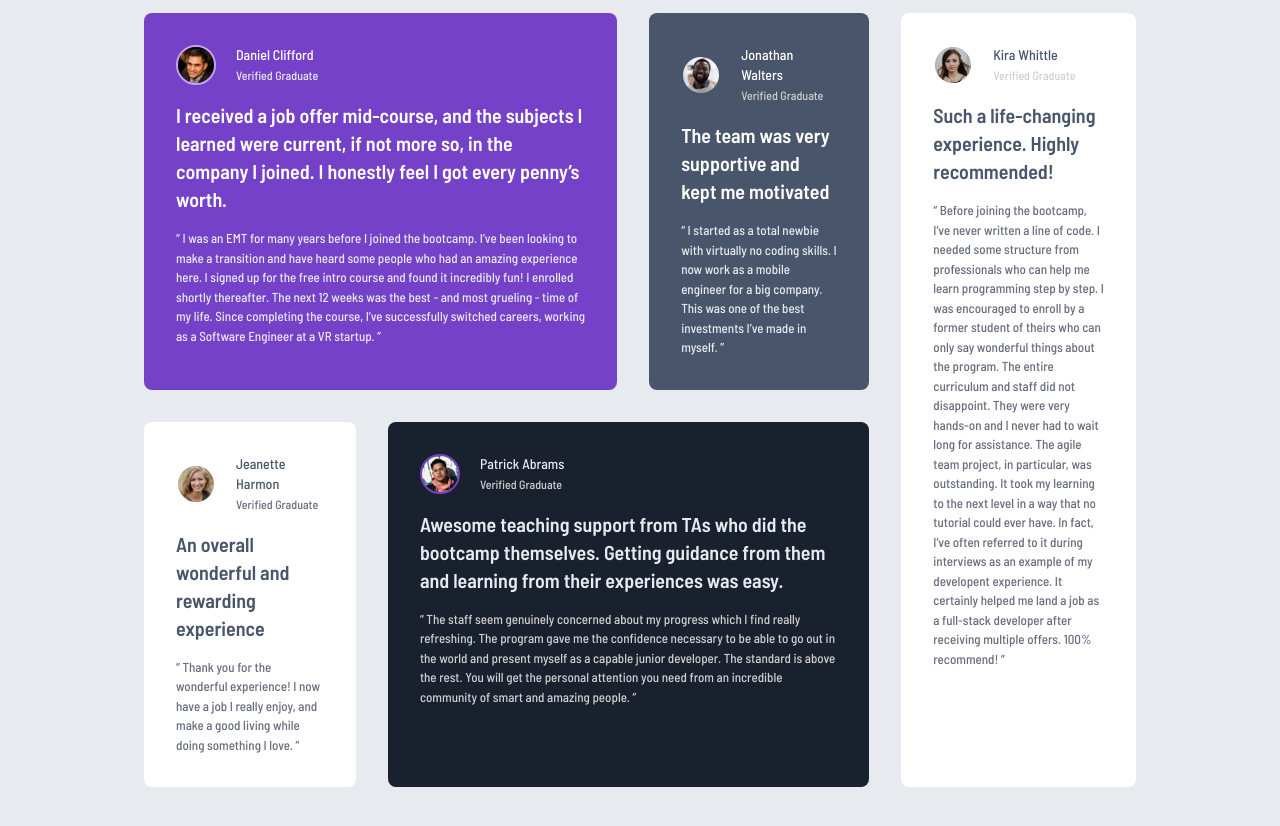
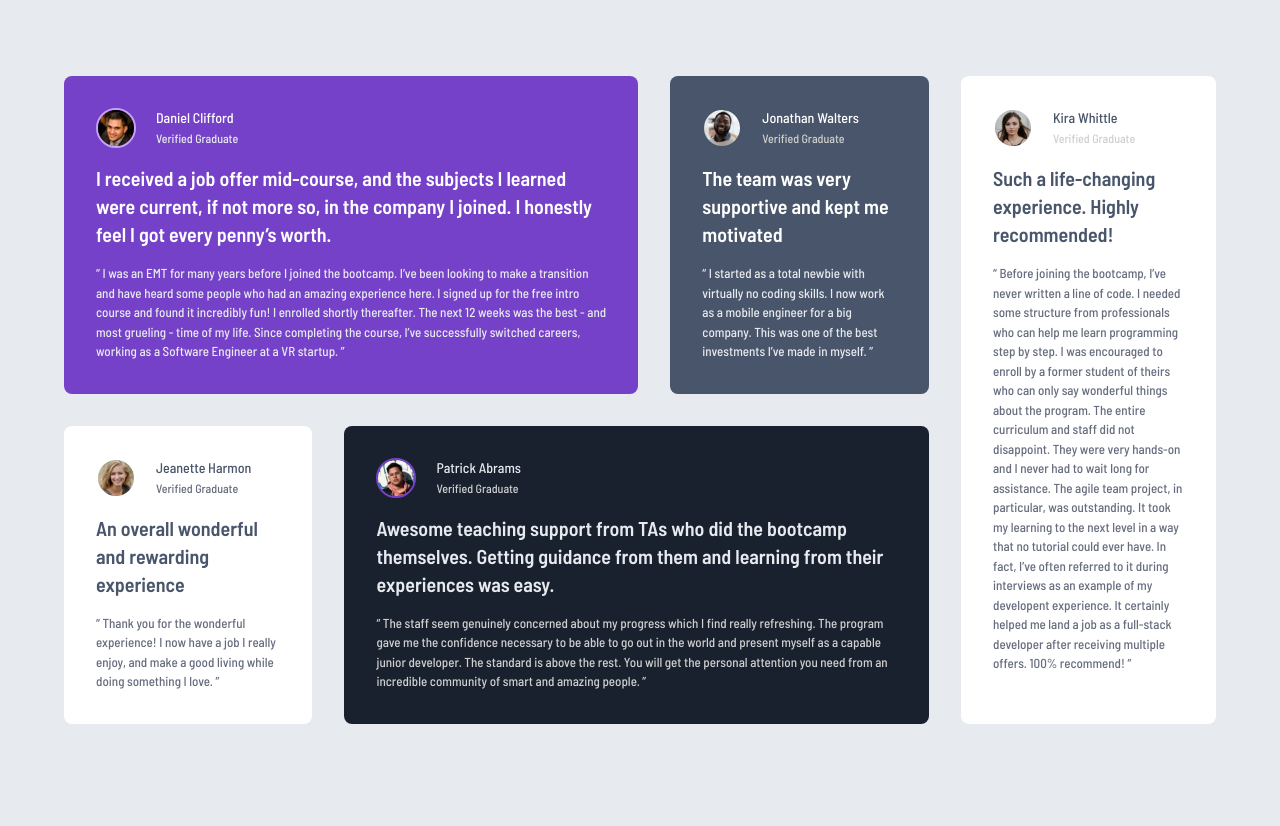
Before and after one commit to NunoJDMachado/testimonials-grid-section, a website: page index.html in a window 1280 px wide. After the commit the page ends 800 px from the top, so only its background shows below. Drawn offline with Linux system fonts and the light colour scheme.

Commit message:
Destop version - quote image missing

```diff
--- a/index.html
+++ b/index.html
@@ -8,11 +8,11 @@
     <link rel="stylesheet" href="css/output.css">
     <title>Frontend Mentor | Testimonials Grid</title>
 </head>
-<body class="lg:h-screen sm:flex sm:items-center bg-[hsl(214,17%,92%)] font-barlow-semi-condensed">
-    <div class="flex flex-col lg:flex-row gap-8 sm:gap-4 xl:gap-8 px-8 md:px-16 lg:px-4 xl:px-36 py-17">
-        <div class="flex flex-col gap-8 sm:gap-4 xl:gap-8">
-            <div class="flex flex-col sm:flex-row gap-8 sm:gap-4 xl:gap-8">
-                <article class="flex flex-col gap-4 bg-[hsl(263,55%,52%)] rounded-lg text-white font-[500] p-8 sm:p-5 md:p-6 xl:p-8">
+<body class="lg:h-screen sm:flex sm:items-center sm:justify-center bg-[hsl(214,17%,92%)] font-barlow-semi-condensed">
+    <main class="sm:w-[1152px] flex flex-col lg:flex-row gap-8 sm:gap-4 md:gap-8 lg:gap-4 xl:gap-8 m-8">
+        <div class="flex flex-col gap-8 sm:gap-4 md:gap-8 lg:gap-4 xl:gap-8">
+            <div class="flex flex-col sm:flex-row gap-8 sm:gap-4 md:gap-8 lg:gap-4 xl:gap-8">
+                <article class="flex flex-col gap-4 bg-[hsl(263,55%,52%)] rounded-lg text-white font-[500] p-8 sm:p-6 md:p-8">
                     <div class="flex items-center gap-5">
                         <img src="images/image-daniel.jpg" alt="Daniel Clifford photo" class="w-10 rounded-full border-2 border-[hsl(264,82%,80%)]">
 
@@ -32,7 +32,7 @@
                     </p>
                 </article>
 
-                <article class="flex flex-col gap-4 bg-[hsl(217,19%,35%)] rounded-lg text-white font-[500] p-8 sm:p-5 md:p-6 xl:p-8">
+                <article class="sm:min-w-2/6 md:min-w-auto flex flex-col gap-4 bg-[hsl(217,19%,35%)] rounded-lg text-white font-[500] p-8 sm:p-6 md:p-8">
                     <div class="flex items-center gap-5">
                         <img src="images/image-jonathan.jpg" alt="Jonathan Walters photo" class="w-10 rounded-full border-2 border-[hsl(217,19%,35%)]">
 
@@ -53,8 +53,8 @@
                 </article>
             </div>
 
-            <div class="flex flex-col sm:flex-row gap-8 sm:gap-4 xl:gap-8">
-                <article class="flex flex-col gap-4 bg-white rounded-lg text-[hsl(217,19%,35%)] font-[500] p-8 sm:p-5 md:p-6 xl:p-8">
+            <div class="flex flex-col sm:flex-row gap-8 sm:gap-4 md:gap-8 lg:gap-4 xl:gap-8">
+                <article class="sm:min-w-2/6 md:min-w-auto flex flex-col gap-4 bg-white rounded-lg text-[hsl(217,19%,35%)] font-[500] p-8 sm:p-6 md:p-8">
                     <div class="flex items-center gap-5">
                         <img src="images/image-jeanette.jpg" alt="Jeanette Harmon photo" class="w-10 rounded-full border-2 border-white">
 
@@ -74,7 +74,7 @@
                     </p>
                 </article>
 
-                <article class="flex flex-col gap-4 bg-[hsl(219,29%,14%)] rounded-lg text-[hsl(214,17%,92%)] font-[500] p-8 sm:p-5 md:p-6 xl:p-8">
+                <article class="flex flex-col gap-4 bg-[hsl(219,29%,14%)] rounded-lg text-[hsl(214,17%,92%)] font-[500] p-8 sm:p-6 md:p-8">
                     <div class="flex items-center gap-5">
                         <img src="images/image-patrick.jpg" alt="Patrick Abrams photo" class="w-10 rounded-full border-2 border-[hsl(263,55%,52%)]">
 
@@ -96,7 +96,7 @@
             </div>
         </div>
 
-        <article class="sm:w-5/6 flex flex-col gap-4 bg-white rounded-lg text-[hsl(217,19%,35%)] font-[500] p-8 sm:p-5 md:p-6 xl:p-8">
+        <article class="lg:w-4/6 lg:min-w-[255px] flex flex-col gap-4 bg-white rounded-lg text-[hsl(217,19%,35%)] font-[500] p-8 sm:p-6 md:p-8">
             <div class="flex items-center gap-5">
                 <img src="images/image-kira.jpg" alt="Kira Whittle photo" class="w-10 rounded-full border-2 border-white">
 
@@ -115,6 +115,6 @@
                 “ Before joining the bootcamp, I’ve never written a line of code. I needed some structure from professionals who can help me learn programming step by step. I was encouraged to enroll by a former student of theirs who can only say wonderful things about the program. The entire curriculum and staff did not disappoint. They were very hands-on and I never had to wait long for assistance. The agile team project, in particular, was outstanding. It took my learning to the next level in a way that no tutorial could ever have. In fact, I’ve often referred to it during interviews as an example of my developent experience. It certainly helped me land a job as a full-stack developer after receiving multiple offers. 100% recommend! ”
             </p>
         </article>
-    </div>
+    </main>
 </body>
 </html>
```
Also changed, not shown: css/output.css.
